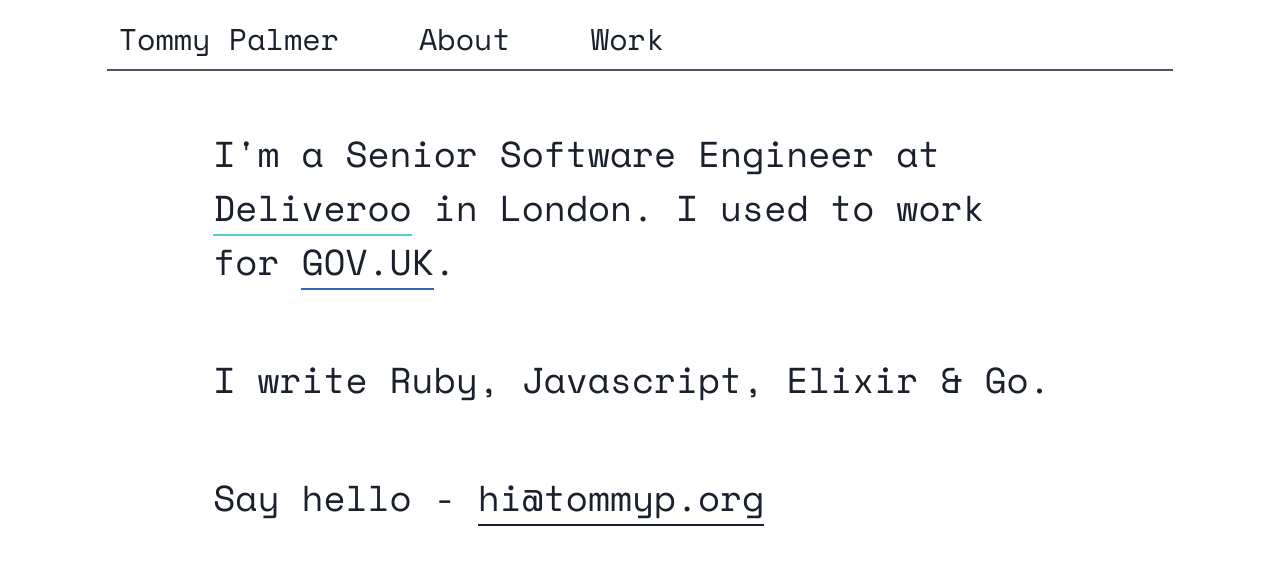
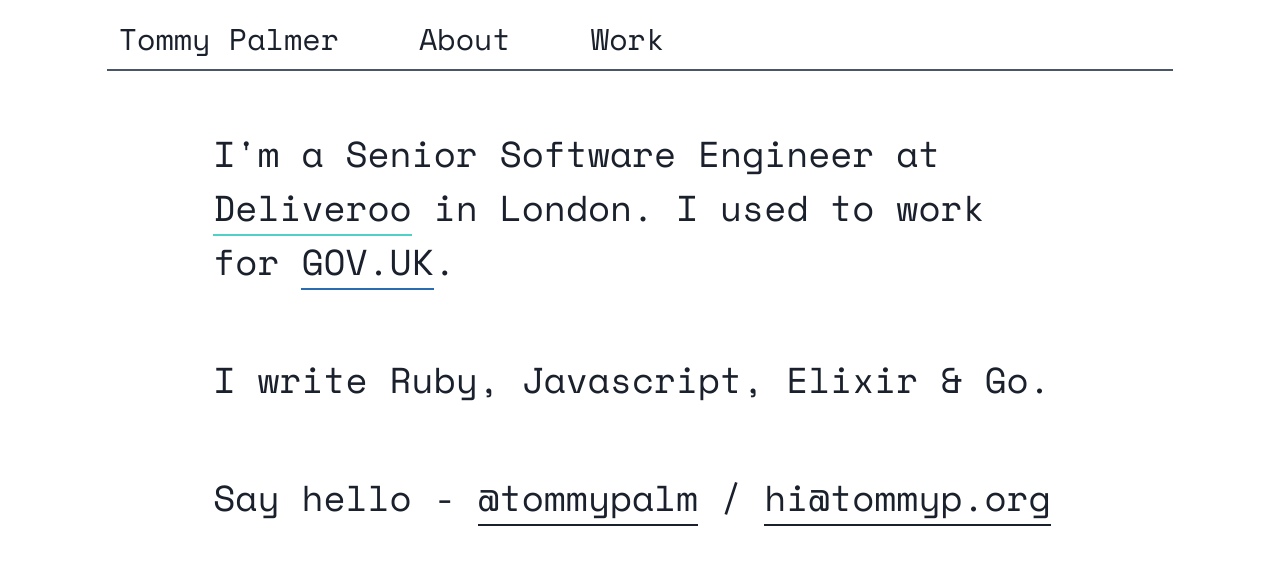
Before and after one commit to tommyp/tommyp.org, a Next.js app: page /about in a window 1280 px wide. Shown: the top 564 px of the page. Built offline with nearby package versions, Linux system fonts and the light colour scheme; what tailwindcss-border-gradients would draw is missing.

Commit message:
add twitter to about and work pages

```diff
--- a/pages/about.js
+++ b/pages/about.js
@@ -33,7 +33,7 @@
         </P>
         <P>I write Ruby, Javascript, Elixir & Go.</P>
         <P>
-          Say hello - <ExtA href="mailto:hi@tommyp.org">hi@tommyp.org</ExtA>
+          Say hello - <ExtA href="https://twitter.com/tommypalm">@tommypalm</ExtA> / <ExtA href="mailto:hi@tommyp.org">hi@tommyp.org</ExtA>
         </P>
       </section>
     </React.Fragment>
--- a/pages/work.js
+++ b/pages/work.js
@@ -53,12 +53,7 @@
           </P>
           <P>
             Wanna chat? -{" "}
-            <ExtA
-              href="mailto:hi@tommyp.org"
-              className="lg:border-b-2 border-solid border-gray-400"
-            >
-              hi@tommyp.org
-            </ExtA>
+            <ExtA href="https://twitter.com/tommypalm">@tommypalm</ExtA> / <ExtA href="mailto:hi@tommyp.org">hi@tommyp.org</ExtA>
           </P>
         </section>
         <section className="w-screen font-rubik bg-gray-100 text-gray-800">
```
